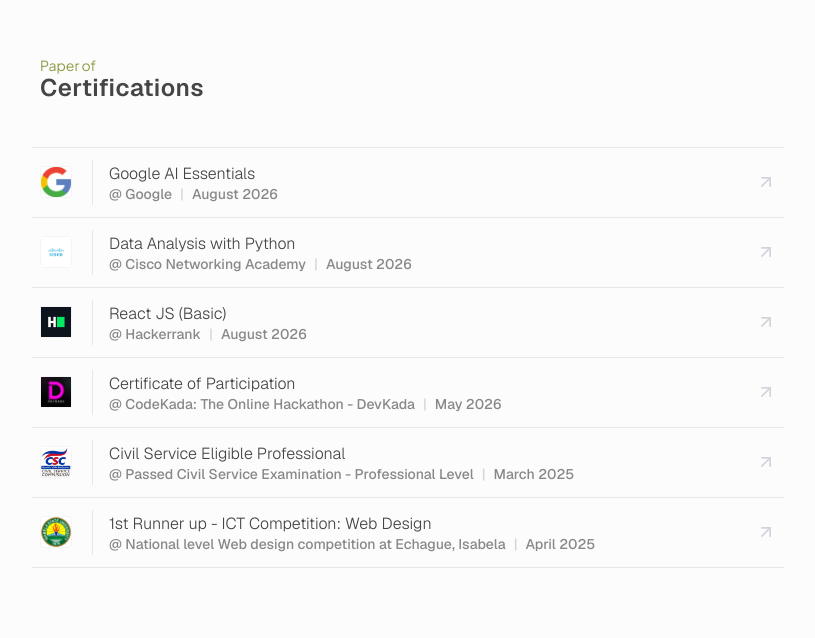
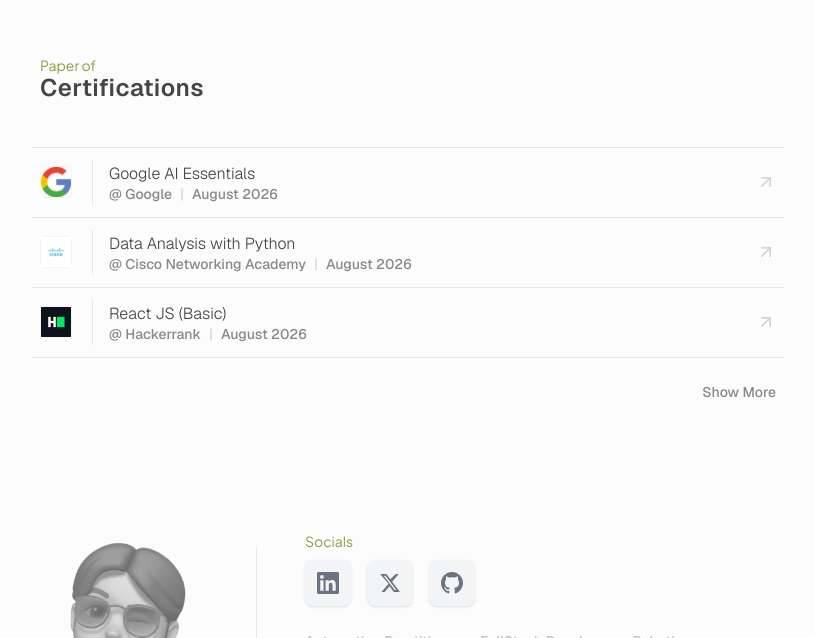
Before and after one commit to JDgayagoy/jdg, a Next.js app: page / in a window 1280 px wide. Shown: the part 2162-2800 px from the top of the page, without its empty margins (232-1047 px from the left). Built offline with nearby package versions, Linux system fonts and the light colour scheme; no server answers.

Commit message:
fixed certifications and added animations on certifications

```diff
--- a/app/components/Certification.tsx
+++ b/app/components/Certification.tsx
@@ -1,8 +1,9 @@
 "use client";
 
-import React from 'react';
+import React, { useState } from 'react';
 import Image from 'next/image';
 import { ArrowUpRight } from 'lucide-react';
+import { motion, AnimatePresence } from 'framer-motion';
 
 const CERTIFICATIONS = [
     {
@@ -50,6 +51,9 @@ const CERTIFICATIONS = [
 ];
 
 export default function Certification() {
+    const [showAll, setShowAll] = useState(false);
+    const displayedCerts = showAll ? CERTIFICATIONS : CERTIFICATIONS.slice(0, 3);
+
     return (
         <section className="relative py-12 px-4 w-full flex flex-col items-center">
             {/* Header */}
@@ -60,13 +64,20 @@ export default function Certification() {
 
             {/* List */}
             <div className="w-full max-w-3xl flex flex-col">
-                {CERTIFICATIONS.map((cert, index) => (
+                <AnimatePresence initial={false}>
+                    {displayedCerts.map((cert, index) => (
+                        <motion.div
+                            key={cert.title}
+                            initial={{ opacity: 0, x: -30, height: 0, overflow: "hidden" }}
+                            animate={{ opacity: 1, x: 0, height: "auto", transitionEnd: { overflow: "visible" } }}
+                            exit={{ opacity: 0, x: -20, height: 0, overflow: "hidden" }}
+                            transition={{ duration: 0.4, ease: "easeOut", delay: index >= 3 ? (index - 3) * 0.08 : 0 }}
+                        >
                             <a
-                        key={index}
                                 href={cert.link}
                                 target="_blank"
                                 rel="noopener noreferrer"
-                        className="group flex items-center gap-5 first:border-t py-3 border-b transition-all px-2 -mx-2 hover:scale-110"
+                                className={`group flex items-center gap-5 py-3 border-b transition-all px-2 -mx-2 hover:scale-110 ${index === 0 ? 'border-t' : ''}`}
                                 style={{ borderColor: 'var(--cert-border)' }}
                                 onMouseEnter={(e) => (e.currentTarget.style.backgroundColor = 'var(--cert-hover-bg)')}
                                 onMouseLeave={(e) => (e.currentTarget.style.backgroundColor = 'transparent')}
@@ -93,7 +104,21 @@ export default function Certification() {
                             <ArrowUpRight size={20} />
                         </div>
                             </a>
+                        </motion.div>
                     ))}
+                </AnimatePresence>
+
+                {CERTIFICATIONS.length > 3 && (
+                    <button
+                        onClick={() => setShowAll(!showAll)}
+                        className="mt-6 text-[14px] hover:text-[15px] font-medium transition-all self-end"
+                        style={{ color: 'var(--text-secondary)' }}
+                        onMouseEnter={(e) => e.currentTarget.style.color = 'var(--accent)'}
+                        onMouseLeave={(e) => e.currentTarget.style.color = 'var(--text-secondary)'}
+                    >
+                        {showAll ? 'Show Less' : 'Show More'}
+                    </button>
+                )}
             </div>
         </section>
     );
--- a/app/components/Navbar.tsx
+++ b/app/components/Navbar.tsx
@@ -58,6 +58,7 @@ export default function Navbar() {
 
                 {/* Navigation Menu */}
                 <ul className="flex items-center gap-4 sm:gap-6" style={{ color: 'var(--nav-text)' }}>
+                    <li><Link href="/projects" className="hover:opacity-70 transition text-sm font-bold">projects</Link></li>
                     <li><Link href="/blogs" className="hover:opacity-70 transition text-sm font-bold">blogs</Link></li>
                     <li>
                         <button
```
Lines whose indentation alone changed are shown as unchanged.
